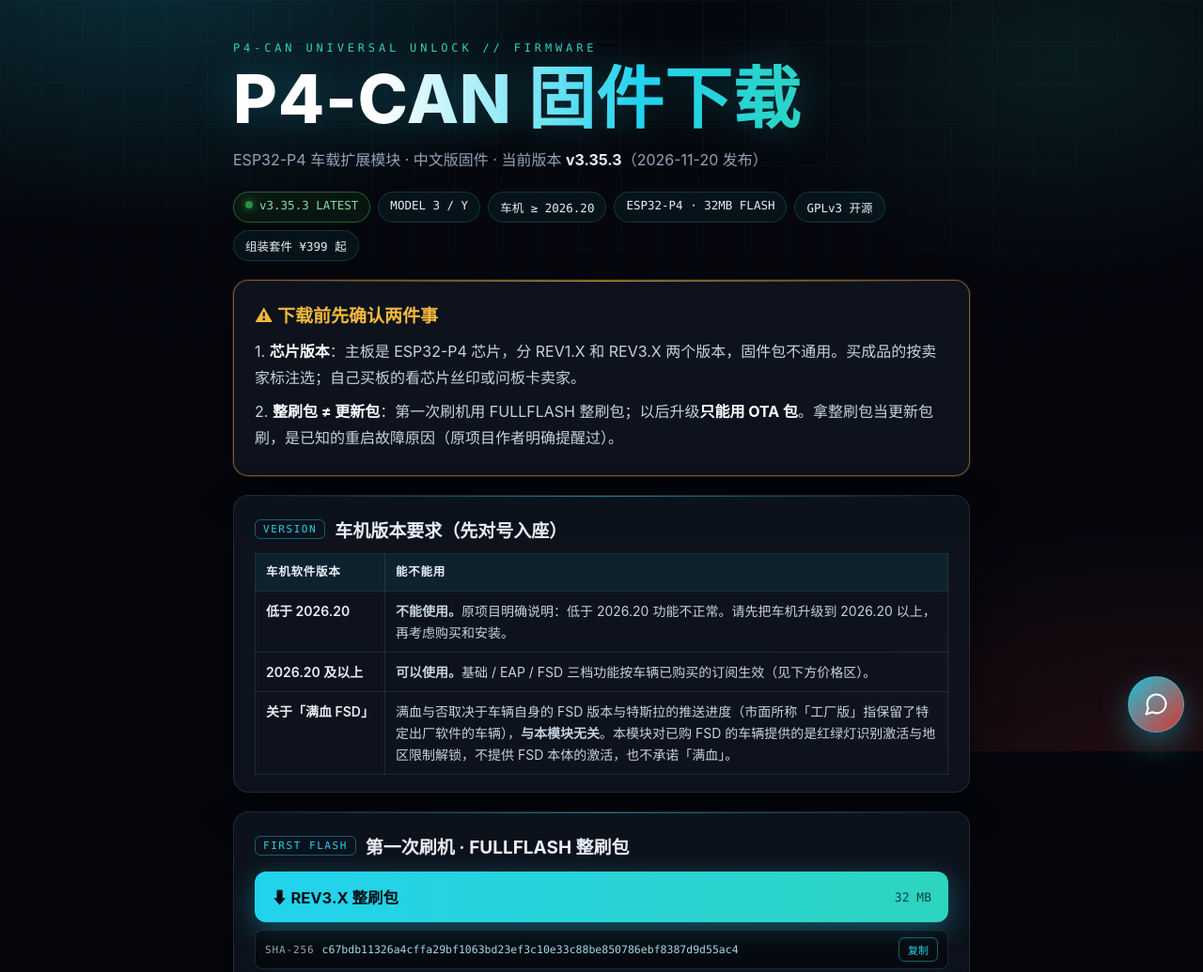
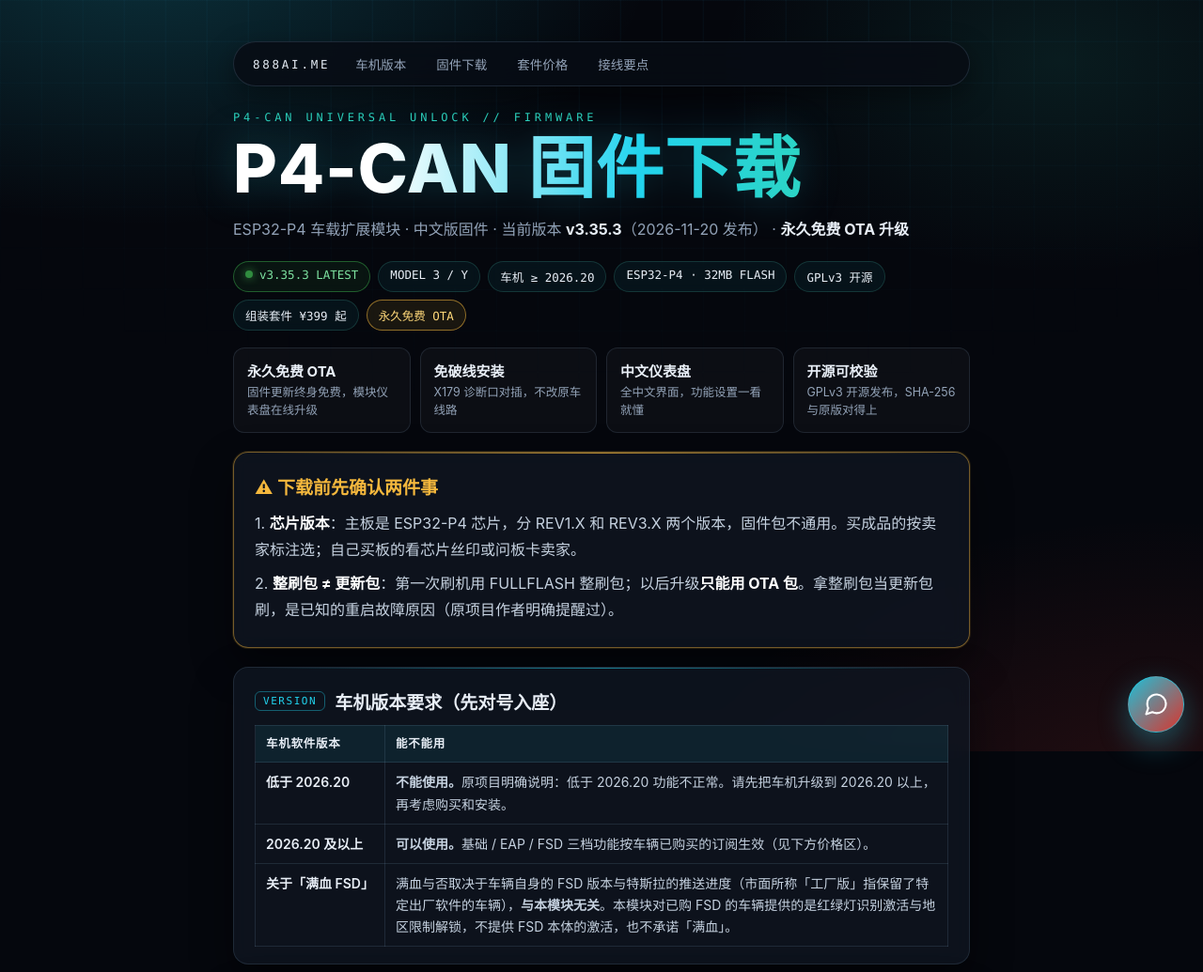
Before and after one commit to zhuchong19910704-rgb/zhuchong19910704-rgb.github.io, a plain HTML site: page index.html in a window 1280 px wide. Shown: the top 1035 px of the page at 94% size. Drawn offline with Linux system fonts and the light colour scheme.

Commit message:
Style polish: sticky nav, selling-points strip, hover states; feature lifetime-free OTA

```diff
--- a/index.html
+++ b/index.html
@@ -37,6 +37,27 @@
   @media (prefers-reduced-motion: reduce){ .grid{animation:none} .dot{animation:none} }
 
   .wrap{max-width:820px; margin:0 auto; padding:44px 18px 56px}
+  html{scroll-behavior:smooth}
+  ::selection{background:rgba(34,211,238,.35)}
+  .card{scroll-margin-top:84px; transition:border-color .2s ease}
+  .card:hover{border-color:rgba(34,211,238,.32)}
+  .tier{transition:border-color .2s ease, background .2s ease, transform .2s ease}
+  .tier:hover{border-color:rgba(34,211,238,.45); background:rgba(34,211,238,.05); transform:translateY(-1px)}
+
+  /* ---- top nav ---- */
+  .topnav{position:sticky; top:10px; z-index:40; display:flex; gap:6px; flex-wrap:wrap; align-items:center;
+    background:rgba(8,12,20,.85); border:1px solid rgba(148,184,220,.16); border-radius:999px;
+    padding:6px; margin:0 0 26px; backdrop-filter:blur(12px); box-shadow:0 10px 30px rgba(0,0,0,.4)}
+  .topnav a{color:var(--dim); text-decoration:none; font-size:13.5px; padding:7px 13px; border-radius:999px; transition:all .15s ease}
+  .topnav a:hover{color:#031018; background:linear-gradient(92deg, var(--cyan), var(--teal)); font-weight:700}
+  .topnav .brand{font-family:var(--mono); letter-spacing:.22em; color:var(--txt); padding:7px 8px 7px 14px; font-size:12.5px}
+
+  /* ---- selling strip ---- */
+  .strip{display:grid; grid-template-columns:repeat(auto-fit,minmax(150px,1fr)); gap:10px; margin:18px 0 2px}
+  .strip .s{background:rgba(255,255,255,.03); border:1px solid rgba(148,184,220,.14); border-radius:12px; padding:13px 14px}
+  .strip .s b{display:block; font-size:15px; margin-bottom:3px}
+  .strip .s span{color:var(--dim); font-size:12.5px; line-height:1.55; display:block}
+  .chip.ota{border-color:rgba(245,184,61,.55); color:#ffd97a; background:rgba(245,184,61,.09)}
 
   /* ---- hero ---- */
   .kicker{font-family:var(--mono); font-size:12px; letter-spacing:.32em; color:var(--teal); text-transform:uppercase; margin:0 0 10px}
@@ -158,9 +179,17 @@
 <div class="grid"></div>
 <div class="wrap">
 
+  <nav class="topnav">
+    <span class="brand">888AI.ME</span>
+    <a href="#version">车机版本</a>
+    <a href="#download">固件下载</a>
+    <a href="#price">套件价格</a>
+    <a href="#wiring">接线要点</a>
+  </nav>
+
   <p class="kicker">P4-CAN Universal Unlock // Firmware</p>
   <h1>P4-CAN 固件下载</h1>
-  <p class="hero-sub">ESP32-P4 车载扩展模块 · 中文版固件 · 当前版本 <strong>v3.35.3</strong>（2026-11-20 发布）</p>
+  <p class="hero-sub">ESP32-P4 车载扩展模块 · 中文版固件 · 当前版本 <strong>v3.35.3</strong>（2026-11-20 发布） · <strong>永久免费 OTA 升级</strong></p>
   <div class="chips">
     <span class="chip ver"><span class="dot"></span>v3.35.3 LATEST</span>
     <span class="chip">MODEL 3 / Y</span>
@@ -168,6 +197,14 @@
     <span class="chip">ESP32-P4 · 32MB FLASH</span>
     <span class="chip">GPLv3 开源</span>
     <span class="chip">组装套件 ¥399 起</span>
+    <span class="chip ota">永久免费 OTA</span>
+  </div>
+
+  <div class="strip">
+    <div class="s"><b>永久免费 OTA</b><span>固件更新终身免费，模块仪表盘在线升级</span></div>
+    <div class="s"><b>免破线安装</b><span>X179 诊断口对插，不改原车线路</span></div>
+    <div class="s"><b>中文仪表盘</b><span>全中文界面，功能设置一看就懂</span></div>
+    <div class="s"><b>开源可校验</b><span>GPLv3 开源发布，SHA-256 与原版对得上</span></div>
   </div>
 
   <div class="card warn">
@@ -176,7 +213,7 @@
     <p>2. <strong>整刷包 ≠ 更新包</strong>：第一次刷机用 FULLFLASH 整刷包；以后升级<strong>只能用 OTA 包</strong>。拿整刷包当更新包刷，是已知的重启故障原因（原项目作者明确提醒过）。</p>
   </div>
 
-  <div class="card">
+  <div class="card" id="version">
     <h2><span class="tag">VERSION</span>车机版本要求（先对号入座）</h2>
     <table>
       <tr><th>车机软件版本</th><th>能不能用</th></tr>
@@ -186,7 +223,7 @@
     </table>
   </div>
 
-  <div class="card">
+  <div class="card" id="download">
     <h2><span class="tag">FIRST FLASH</span>第一次刷机 · FULLFLASH 整刷包</h2>
     <a class="dl" href="https://github.com/zhuchong19910704-rgb/zhuchong19910704-rgb.github.io/releases/download/v3.35.3-zhcn/P4-CAN-Universal-v3.35.3.zh-CN.FULLFLASH.REV3.X.merged.bin"><span>⬇ REV3.X 整刷包</span><span class="size">32 MB</span></a>
     <div class="hash"><span class="lbl">SHA-256</span><code>c67bdb11326a4cffa29bf1063bd23ef3c10e33c88be850786ebf8387d9d55ac4</code><button class="copy" data-hash="c67bdb11326a4cffa29bf1063bd23ef3c10e33c88be850786ebf8387d9d55ac4">复制</button></div>
@@ -196,17 +233,17 @@
   </div>
 
   <div class="card">
-    <h2><span class="tag">OTA UPDATE</span>后续升级 · OTA 包</h2>
+    <h2><span class="tag">OTA UPDATE</span>后续升级 · OTA 包（永久免费）</h2>
     <a class="dl ota" href="https://github.com/zhuchong19910704-rgb/zhuchong19910704-rgb.github.io/releases/download/v3.35.3-zhcn/P4-CAN-Universal-v3.35.3.zh-CN.OTA.REV3.X.bin"><span>⬇ REV3.X OTA 包</span><span class="size">≈1.5 MB</span></a>
     <div class="hash"><span class="lbl">SHA-256</span><code>284efa0ec05cb44a95d35c72a2c2b48ebae66e5fbc74edba79bb4393232f12be</code><button class="copy" data-hash="284efa0ec05cb44a95d35c72a2c2b48ebae66e5fbc74edba79bb4393232f12be">复制</button></div>
     <a class="dl ota" href="https://github.com/zhuchong19910704-rgb/zhuchong19910704-rgb.github.io/releases/download/v3.35.3-zhcn/P4-CAN-Universal-v3.35.3.zh-CN.OTA.REV1.X.bin"><span>⬇ REV1.X OTA 包</span><span class="size">≈1.5 MB</span></a>
     <div class="hash"><span class="lbl">SHA-256</span><code>6e732b6d88d22498a9d1da63af2830d06e21f057f9aba11927f69141ea0fb930</code><button class="copy" data-hash="6e732b6d88d22498a9d1da63af2830d06e21f057f9aba11927f69141ea0fb930">复制</button></div>
-    <p class="howto">升级方法：在模块的网页仪表盘里找到固件更新入口，上传 OTA 包即可，不要断电。</p>
+    <p class="howto">升级方法：在模块的网页仪表盘里找到固件更新入口，上传 OTA 包即可，不要断电。本站所有后续版本 OTA 升级永久免费。</p>
   </div>
 
-  <div class="card">
+  <div class="card" id="price">
     <h2><span class="tag">KIT PRICE</span>组装套件价格</h2>
-    <p>本站卖的是<strong>组装好的空白硬件套件</strong>：ESP32-P4 主板 + 3× SN65HVD230 CAN 模块 + X179 免破线线束 + 降压模块，全部组装好发货。<strong>模块不预装固件</strong>，到手后在本页免费下载对应固件自刷，后续更新同样免费。按车的订阅选档——硬件是同一套，差别在能解锁的功能。</p>
+    <p>本站卖的是<strong>组装好的空白硬件套件</strong>：ESP32-P4 主板 + 3× SN65HVD230 CAN 模块 + X179 免破线线束 + 降压模块，全部组装好发货。<strong>模块不预装固件</strong>，到手后在本页免费下载对应固件自刷，后续 OTA 更新永久免费。按车的订阅选档——硬件是同一套，差别在能解锁的功能。</p>
     <p class="price-group">老款 · MODEL 3 / Y LEGACY</p>
     <div class="tier"><div><div class="t-name">基础版</div><div class="t-desc">未购 EAP / FSD：脱手提醒解除、持续 AP、实验变道、电池预热、踏板映射等强化功能</div></div><div class="t-price">¥399</div></div>
     <div class="tier"><div><div class="t-name">EAP 版</div><div class="t-desc">车已购 EAP：在基础版之上，再加 NOA 自动打灯、免确认变道、召唤距离放开</div></div><div class="t-price">¥499</div></div>
@@ -218,7 +255,7 @@
     <p class="howto">购买方式：点右下角客服按钮留言咨询（请注明车型年份和已购的订阅档位），确认适配后再下单。前提：车机软件 ≥ 2026.20。</p>
   </div>
 
-  <div class="card">
+  <div class="card" id="wiring">
     <h2><span class="tag">WIRING</span>安装要点（详细版随货附带）</h2>
     <table>
       <tr><th>项目</th><th>说明</th></tr>
```
